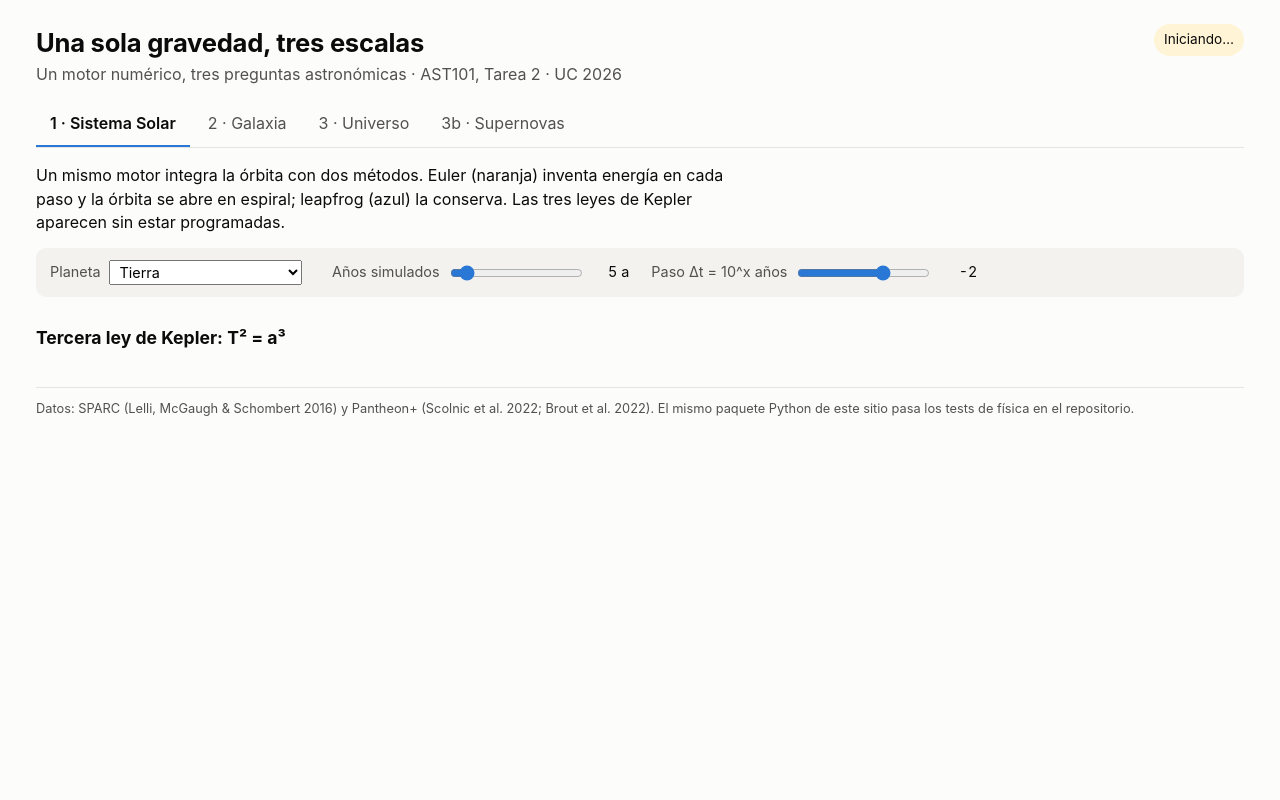
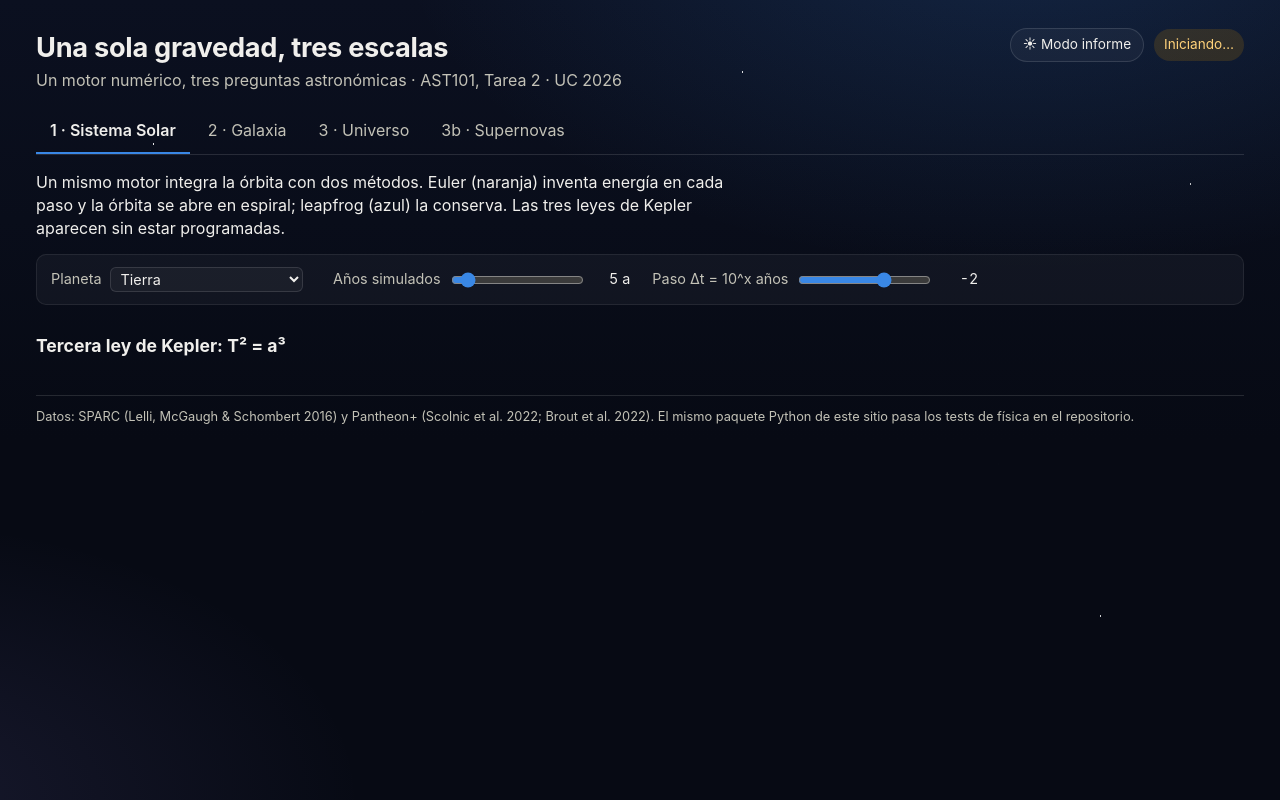
Before and after one commit to Ssj400/one-gravity, a React (Vite) app in the folder web/: page / in a window 1280 px wide. Built offline with nearby package versions, Linux system fonts and the light colour scheme.

Commit message:
Web: dark space theme by default, light 'modo informe' for printable figures
Validated categorical palettes for both modes (dataviz validator), theme
stored in localStorage, Plotly layouts follow the theme.

```diff
--- a/web/src/App.tsx
+++ b/web/src/App.tsx
@@ -1,5 +1,6 @@
 import { useState } from "react";
 import { useEngineStatus } from "./engine";
+import { useTheme } from "./theme";
 import { Solar } from "./tabs/Solar";
 import { Galaxy } from "./tabs/Galaxy";
 import { Universe } from "./tabs/Universe";
@@ -26,6 +27,7 @@ export default function App() {
     setTabState(id);
   };
   const status = useEngineStatus();
+  const { mode, setMode } = useTheme();
   return (
     <>
       <header className="header">
@@ -33,8 +35,13 @@ export default function App() {
           <h1>Una sola gravedad, tres escalas</h1>
           <p className="subtitle">Un motor numérico, tres preguntas astronómicas · AST101, Tarea 2 · UC 2026</p>
         </div>
-        <div className={`status ${status.ready ? "ready" : ""}`} title="El código Python corre en tu navegador con Pyodide">
-          {status.ready ? "Python listo" : status.text}
+        <div className="header-right">
+          <button className="theme-toggle" onClick={() => setMode(mode === "dark" ? "light" : "dark")} title="Modo claro para exportar las figuras del informe">
+            {mode === "dark" ? "☀ Modo informe" : "☾ Modo espacial"}
+          </button>
+          <div className={`status ${status.ready ? "ready" : ""}`} title="El código Python corre en tu navegador con Pyodide">
+            {status.ready ? "Python listo" : status.text}
+          </div>
         </div>
       </header>
       <nav className="tabs" role="tablist">
--- a/web/src/components/Plot.tsx
+++ b/web/src/components/Plot.tsx
@@ -1,30 +1,23 @@
 import { useEffect, useRef } from "react";
 import Plotly from "plotly.js-dist-min";
 import type { Data, Layout } from "plotly.js";
+import { useColors, useTheme } from "../theme";
+import type { Colors } from "../theme";
 
-// Paleta categórica validada (dataviz): asignación fija por entidad, nunca por orden.
-export const COLOR = {
-  blue: "#2a78d6", // leapfrog · nuestro Universo · velocidad total
-  orange: "#eb6834", // Euler · recolapso · materia visible
-  aqua: "#1baf7a", // abierto · halo
-  yellow: "#eda100", // crítico
-  violet: "#6250d6", // modelo personalizado
-  ink: "#0b0b0b",
-  muted: "#52514e",
-  grid: "#e6e5e1",
-  obs: "#6b6a66", // observaciones
-};
-
-export const BASE_LAYOUT: Partial<Layout> = {
-  font: { family: "Inter, system-ui, sans-serif", size: 13, color: COLOR.ink },
-  paper_bgcolor: "#fcfcfb",
-  plot_bgcolor: "#fcfcfb",
-  margin: { l: 64, r: 16, t: 40, b: 56 },
-  hovermode: "closest",
-  legend: { orientation: "h", y: -0.22, x: 0, font: { size: 12 } },
-  xaxis: { gridcolor: COLOR.grid, zerolinecolor: COLOR.grid, linecolor: COLOR.muted, ticks: "outside", ticklen: 4 },
-  yaxis: { gridcolor: COLOR.grid, zerolinecolor: COLOR.grid, linecolor: COLOR.muted, ticks: "outside", ticklen: 4 },
-};
+export function baseLayout(c: Colors): Partial<Layout> {
+  const axis = { gridcolor: c.grid, zerolinecolor: c.grid, linecolor: c.muted, tickcolor: c.muted, ticks: "outside" as const, ticklen: 4, color: c.ink };
+  return {
+    font: { family: "Inter, system-ui, sans-serif", size: 13, color: c.ink },
+    paper_bgcolor: c.surface,
+    plot_bgcolor: c.surface,
+    margin: { l: 64, r: 16, t: 40, b: 56 },
+    hovermode: "closest",
+    hoverlabel: { font: { family: "Inter, system-ui, sans-serif" } },
+    legend: { orientation: "h", y: -0.22, x: 0, font: { size: 12, color: c.ink } },
+    xaxis: axis,
+    yaxis: axis,
+  };
+}
 
 function merge(a: Partial<Layout>, b: Partial<Layout>): Partial<Layout> {
   return { ...a, ...b, xaxis: { ...a.xaxis, ...b.xaxis }, yaxis: { ...a.yaxis, ...b.yaxis } };
@@ -32,16 +25,18 @@ function merge(a: Partial<Layout>, b: Partial<Layout>): Partial<Layout> {
 
 export function Plot({ data, layout, filename, height = 380 }: { data: Data[]; layout: Partial<Layout>; filename: string; height?: number }) {
   const ref = useRef<HTMLDivElement>(null);
+  const colors = useColors();
+  const { mode } = useTheme();
   useEffect(() => {
     const el = ref.current;
     if (!el) return;
-    void Plotly.react(el, data, merge(BASE_LAYOUT, { ...layout, height }), {
+    void Plotly.react(el, data, merge(baseLayout(colors), { ...layout, height }), {
       responsive: true,
       displaylogo: false,
       modeBarButtonsToRemove: ["lasso2d", "select2d", "autoScale2d"],
       toImageButtonOptions: { format: "png", filename, width: 1400, height: 900, scale: 2 },
     });
-  }, [data, layout, filename, height]);
+  }, [data, layout, filename, height, colors, mode]);
   useEffect(() => () => void (ref.current && Plotly.purge(ref.current)), []);
   return <div ref={ref} className="plot" />;
 }
--- a/web/src/index.css
+++ b/web/src/index.css
@@ -1,39 +1,93 @@
 :root {
+  /* oscuro, espacial (por defecto) */
+  --surface: #070a14;
+  --panel: rgba(255, 255, 255, 0.04);
+  --panel-border: rgba(255, 255, 255, 0.08);
+  --ink: #f0efec;
+  --muted: #c3c2b7;
+  --rule: rgba(255, 255, 255, 0.12);
+  --accent: #3987e5;
+  --pending-bg: rgba(201, 133, 0, 0.18);
+  --pending-ink: #ffd27a;
+  --ready-bg: rgba(25, 158, 112, 0.2);
+  --ready-ink: #7fe0b6;
+  --error-bg: rgba(230, 103, 103, 0.18);
+  --code-bg: rgba(255, 255, 255, 0.08);
+  --glow: rgba(57, 135, 229, 0.18);
+  font-family: Inter, system-ui, -apple-system, "Segoe UI", sans-serif;
+  color: var(--ink);
+  background: var(--surface);
+  line-height: 1.45;
+  color-scheme: dark;
+}
+:root[data-theme="light"] {
+  /* modo informe: figuras para imprimir */
   --surface: #fcfcfb;
-  --surface-2: #f3f2ee;
+  --panel: #f3f2ee;
+  --panel-border: #e6e5e1;
   --ink: #0b0b0b;
   --muted: #52514e;
   --rule: #e6e5e1;
   --accent: #2a78d6;
-  --pending: #fff4d6;
-  --error: #fde4e1;
-  font-family: Inter, system-ui, -apple-system, "Segoe UI", sans-serif;
-  color: var(--ink);
-  background: var(--surface);
-  line-height: 1.45;
+  --pending-bg: #fff4d6;
+  --pending-ink: #0b0b0b;
+  --ready-bg: #e3f4ec;
+  --ready-ink: #0b0b0b;
+  --error-bg: #fde4e1;
+  --code-bg: rgba(0, 0, 0, 0.05);
+  --glow: transparent;
+  color-scheme: light;
 }
+
 * { box-sizing: border-box; }
-body { margin: 0; }
+html { background: var(--surface); }
+body {
+  margin: 0;
+  min-height: 100vh;
+  background:
+    radial-gradient(1.2px 1.2px at 12% 18%, rgba(255,255,255,0.9) 50%, transparent 51%),
+    radial-gradient(1px 1px at 33% 64%, rgba(255,255,255,0.7) 50%, transparent 51%),
+    radial-gradient(1.5px 1.5px at 58% 9%, rgba(255,255,255,0.85) 50%, transparent 51%),
+    radial-gradient(1px 1px at 71% 41%, rgba(255,255,255,0.6) 50%, transparent 51%),
+    radial-gradient(1.3px 1.3px at 86% 77%, rgba(255,255,255,0.8) 50%, transparent 51%),
+    radial-gradient(1px 1px at 22% 88%, rgba(255,255,255,0.55) 50%, transparent 51%),
+    radial-gradient(1px 1px at 47% 32%, rgba(255,255,255,0.5) 50%, transparent 51%),
+    radial-gradient(1.4px 1.4px at 93% 23%, rgba(255,255,255,0.75) 50%, transparent 51%),
+    radial-gradient(1px 1px at 6% 52%, rgba(255,255,255,0.6) 50%, transparent 51%),
+    radial-gradient(1px 1px at 64% 92%, rgba(255,255,255,0.5) 50%, transparent 51%),
+    radial-gradient(1.2px 1.2px at 40% 5%, rgba(255,255,255,0.7) 50%, transparent 51%),
+    radial-gradient(1px 1px at 78% 58%, rgba(255,255,255,0.45) 50%, transparent 51%),
+    radial-gradient(900px 500px at 80% -10%, var(--glow), transparent 70%),
+    radial-gradient(700px 400px at -10% 100%, rgba(144, 133, 233, 0.12), transparent 70%),
+    linear-gradient(180deg, #0b1020 0%, var(--surface) 55%);
+  background-attachment: fixed;
+}
+:root[data-theme="light"] body { background: var(--surface); }
+
 #root { max-width: 1240px; margin: 0 auto; padding: 0 16px 48px; }
 
-.header { display: flex; align-items: flex-start; justify-content: space-between; gap: 16px; padding: 24px 0 8px; flex-wrap: wrap; }
-h1 { font-size: 1.6rem; margin: 0; letter-spacing: -0.01em; }
+.header { display: flex; align-items: flex-start; justify-content: space-between; gap: 16px; padding: 28px 0 8px; flex-wrap: wrap; }
+h1 { font-size: 1.7rem; margin: 0; letter-spacing: -0.01em; }
 .subtitle { margin: 2px 0 0; color: var(--muted); }
 h3 { margin: 28px 0 8px; font-size: 1.1rem; }
-.status { font-size: 0.85rem; padding: 6px 10px; border-radius: 999px; background: var(--pending); color: var(--ink); white-space: nowrap; }
-.status.ready { background: #e3f4ec; }
+.header-right { display: flex; align-items: center; gap: 10px; flex-wrap: wrap; }
+.status { font-size: 0.85rem; padding: 6px 10px; border-radius: 999px; background: var(--pending-bg); color: var(--pending-ink); white-space: nowrap; }
+.status.ready { background: var(--ready-bg); color: var(--ready-ink); }
+.theme-toggle { font: inherit; font-size: 0.85rem; padding: 6px 12px; border-radius: 999px; border: 1px solid var(--rule); background: var(--panel); color: var(--ink); cursor: pointer; }
+.theme-toggle:hover { border-color: var(--accent); }
 
 .tabs { display: flex; gap: 4px; border-bottom: 1px solid var(--rule); margin: 8px 0 16px; overflow-x: auto; }
 .tabs button { background: none; border: 0; border-bottom: 2px solid transparent; padding: 10px 14px; font: inherit; color: var(--muted); cursor: pointer; white-space: nowrap; }
+.tabs button:hover { color: var(--ink); }
 .tabs button.active { color: var(--ink); border-bottom-color: var(--accent); font-weight: 600; }
 
 .lead { max-width: 72ch; margin: 0 0 14px; }
-.controls { display: flex; flex-wrap: wrap; gap: 10px 22px; padding: 12px 14px; background: var(--surface-2); border-radius: 10px; margin-bottom: 14px; }
+.controls { display: flex; flex-wrap: wrap; gap: 10px 22px; padding: 12px 14px; background: var(--panel); border: 1px solid var(--panel-border); border-radius: 10px; margin-bottom: 14px; }
 .slider { display: grid; grid-template-columns: auto 1fr auto; align-items: center; gap: 8px; min-width: 260px; font-size: 0.9rem; }
 .slider-label { color: var(--muted); }
 .slider-value { font-variant-numeric: tabular-nums; min-width: 4.5ch; text-align: right; }
 .slider input[type="range"] { width: 100%; accent-color: var(--accent); }
-.slider select { font: inherit; padding: 2px 6px; }
+.slider select { font: inherit; padding: 2px 6px; background: var(--panel); color: var(--ink); border: 1px solid var(--rule); border-radius: 6px; }
 
 .grid2 { display: grid; grid-template-columns: minmax(0, 3fr) minmax(0, 2fr); gap: 18px; align-items: start; }
 @media (max-width: 900px) { .grid2 { grid-template-columns: 1fr; } }
@@ -41,8 +95,8 @@ h3 { margin: 28px 0 8px; font-size: 1.1rem; }
 .stack-figures > .figure { grid-column: 1; }
 .stack-figures > div:not(.figure) { grid-column: 2; grid-row: 1 / span 2; }
 @media (max-width: 900px) { .stack-figures > .figure, .stack-figures > div:not(.figure) { grid-column: 1; grid-row: auto; } }
-.figure { margin: 0; }
-.figure figcaption { font-size: 0.85rem; color: var(--muted); margin-top: 4px; max-width: 70ch; }
+.figure { margin: 0; padding: 8px 8px 10px; background: var(--panel); border: 1px solid var(--panel-border); border-radius: 12px; }
+.figure figcaption { font-size: 0.85rem; color: var(--muted); margin: 4px 8px 0; max-width: 70ch; }
 .plot { width: 100%; }
 .busy { opacity: 0.6; transition: opacity 0.2s; }
 
@@ -53,9 +107,9 @@ h3 { margin: 28px 0 8px; font-size: 1.1rem; }
 .note { font-size: 0.85rem; color: var(--muted); max-width: 60ch; }
 
 .notice { padding: 12px 14px; border-radius: 10px; margin: 12px 0; }
-.notice.pending { background: var(--pending); }
-.notice.error { background: var(--error); }
+.notice.pending { background: var(--pending-bg); }
+.notice.error { background: var(--error-bg); }
 .notice pre { white-space: pre-wrap; font-size: 0.8rem; margin: 6px 0 0; }
-code { font-family: ui-monospace, "JetBrains Mono", Menlo, monospace; font-size: 0.85em; background: rgba(0, 0, 0, 0.05); padding: 1px 4px; border-radius: 3px; }
+code { font-family: ui-monospace, "JetBrains Mono", Menlo, monospace; font-size: 0.85em; background: var(--code-bg); padding: 1px 4px; border-radius: 3px; }
 
 .footer { margin-top: 36px; padding-top: 12px; border-top: 1px solid var(--rule); font-size: 0.8rem; color: var(--muted); }
--- a/web/src/main.tsx
+++ b/web/src/main.tsx
@@ -2,9 +2,12 @@ import { StrictMode } from "react";
 import { createRoot } from "react-dom/client";
 import "./index.css";
 import App from "./App";
+import { ThemeProvider } from "./theme";
 
 createRoot(document.getElementById("root")!).render(
   <StrictMode>
-    <App />
+    <ThemeProvider>
+      <App />
+    </ThemeProvider>
   </StrictMode>,
 );
--- a/web/src/tabs/Universe.tsx
+++ b/web/src/tabs/Universe.tsx
@@ -1,19 +1,21 @@
 import { useState } from "react";
 import { useCompute } from "../engine";
-import { COLOR, Plot } from "../components/Plot";
+import { Plot } from "../components/Plot";
+import { useColors, type Colors } from "../theme";
 import { Controls, Figure, Outcome, Slider } from "../components/Controls";
 
 type Model = { name: string; om: number; ol: number };
 type UniverseRow = Model & { t: number[]; a: number[]; age: number; age_exact: number | null; recollapses: boolean };
 
-export const PRESETS: (Model & { color: string; fate: string })[] = [
-  { name: "Recolapso (Ωm = 5, exagerado)", om: 5, ol: 0, color: COLOR.orange, fate: "Deja de crecer y colapsa (big crunch)" },
-  { name: "Crítico (Ωm = 1)", om: 1, ol: 0, color: COLOR.yellow, fate: "Se expande por siempre, frenando hacia velocidad cero" },
-  { name: "Abierto (Ωm = 0,3)", om: 0.3, ol: 0, color: COLOR.aqua, fate: "Se expande por siempre, frenando pero sin detenerse" },
-  { name: "Acelerado (Ωm = 0,31, ΩΛ = 0,69)", om: 0.31, ol: 0.69, color: COLOR.blue, fate: "Se expande cada vez más rápido" },
+export const PRESETS: (Model & { color: keyof Colors; fate: string })[] = [
+  { name: "Recolapso (Ωm = 5, exagerado)", om: 5, ol: 0, color: "orange", fate: "Deja de crecer y colapsa (big crunch)" },
+  { name: "Crítico (Ωm = 1)", om: 1, ol: 0, color: "yellow", fate: "Se expande por siempre, frenando hacia velocidad cero" },
+  { name: "Abierto (Ωm = 0,3)", om: 0.3, ol: 0, color: "aqua", fate: "Se expande por siempre, frenando pero sin detenerse" },
+  { name: "Acelerado (Ωm = 0,31, ΩΛ = 0,69)", om: 0.31, ol: 0.69, color: "blue", fate: "Se expande cada vez más rápido" },
 ];
 
 export function Universe() {
+  const C = useColors();
   const [h0, setH0] = useState(67.4);
   const [om, setOm] = useState(0.31);
   const [ol, setOl] = useState(0.69);
@@ -21,7 +23,7 @@ export function Universe() {
   const custom: Model = { name: `Personalizado (Ωm = ${om}, ΩΛ = ${ol})`, om, ol };
   const models = [...PRESETS.map(({ name, om, ol }) => ({ name, om, ol })), custom];
   const { result, error, busy } = useCompute<UniverseRow[]>("universe", { models, h0, t_future: tFuture, dt: 0.005 });
-  const colors = [...PRESETS.map((p) => p.color), COLOR.violet];
+  const colors = [...PRESETS.map((p) => C[p.color]), C.violet];
 
   return (
     <section>
@@ -43,8 +45,8 @@ export function Universe() {
               }))} layout={{
                 xaxis: { title: { text: "tiempo desde hoy (Gyr)" }, range: [-16, tFuture] },
                 yaxis: { title: { text: "factor de escala a" }, range: [0, 4] },
-                shapes: [{ type: "line", x0: 0, x1: 0, y0: 0, y1: 4, line: { color: COLOR.muted, width: 1, dash: "dot" } }],
-                annotations: [{ x: 0, y: 3.8, text: "hoy", showarrow: false, xanchor: "left", font: { color: COLOR.muted } }],
+                shapes: [{ type: "line", x0: 0, x1: 0, y0: 0, y1: 4, line: { color: C.muted, width: 1, dash: "dot" } }],
+                annotations: [{ x: 0, y: 3.8, text: "hoy", showarrow: false, xanchor: "left", font: { color: C.muted } }],
               }} height={440} />
             </Figure>
             <div>
--- /dev/null
+++ b/web/src/theme.tsx
@@ -0,0 +1,44 @@
+// Tema: oscuro (espacial) por defecto; "modo informe" claro para exportar figuras
+// que se imprimen en papel. Las dos paletas categóricas están validadas (dataviz).
+import { createContext, useContext, useEffect, useState, type ReactNode } from "react";
+
+export type Mode = "dark" | "light";
+
+export type Colors = {
+  blue: string; orange: string; aqua: string; yellow: string; violet: string;
+  ink: string; muted: string; grid: string; obs: string; surface: string;
+};
+
+export const PALETTES: Record<Mode, Colors> = {
+  dark: {
+    blue: "#3987e5", orange: "#d95926", aqua: "#199e70", yellow: "#c98500", violet: "#9085e9",
+    ink: "#f0efec", muted: "#c3c2b7", grid: "rgba(195,194,183,0.14)", obs: "#a9a8a0", surface: "rgba(0,0,0,0)",
+  },
+  light: {
+    blue: "#2a78d6", orange: "#eb6834", aqua: "#1baf7a", yellow: "#eda100", violet: "#6250d6",
+    ink: "#0b0b0b", muted: "#52514e", grid: "#e6e5e1", obs: "#6b6a66", surface: "#fcfcfb",
+  },
+};
+
+const ThemeCtx = createContext<{ mode: Mode; setMode: (m: Mode) => void }>({ mode: "dark", setMode: () => {} });
+
+function stored(): Mode {
+  try { return localStorage.getItem("theme") === "light" ? "light" : "dark"; } catch { return "dark"; }
+}
+
+export function ThemeProvider({ children }: { children: ReactNode }) {
+  const [mode, setMode] = useState<Mode>(stored);
+  useEffect(() => {
+    document.documentElement.dataset.theme = mode;
+    try { localStorage.setItem("theme", mode); } catch { /* sin almacenamiento: no pasa nada */ }
+  }, [mode]);
+  return <ThemeCtx.Provider value={{ mode, setMode }}>{children}</ThemeCtx.Provider>;
+}
+
+export function useTheme() {
+  return useContext(ThemeCtx);
+}
+
+export function useColors(): Colors {
+  return PALETTES[useContext(ThemeCtx).mode];
+}
```
Also changed, not shown: web/src/tabs/Galaxy.tsx (+7 -5 lines), web/src/tabs/Solar.tsx (+10 -8 lines), web/src/tabs/Supernovae.tsx (+9 -7 lines).
